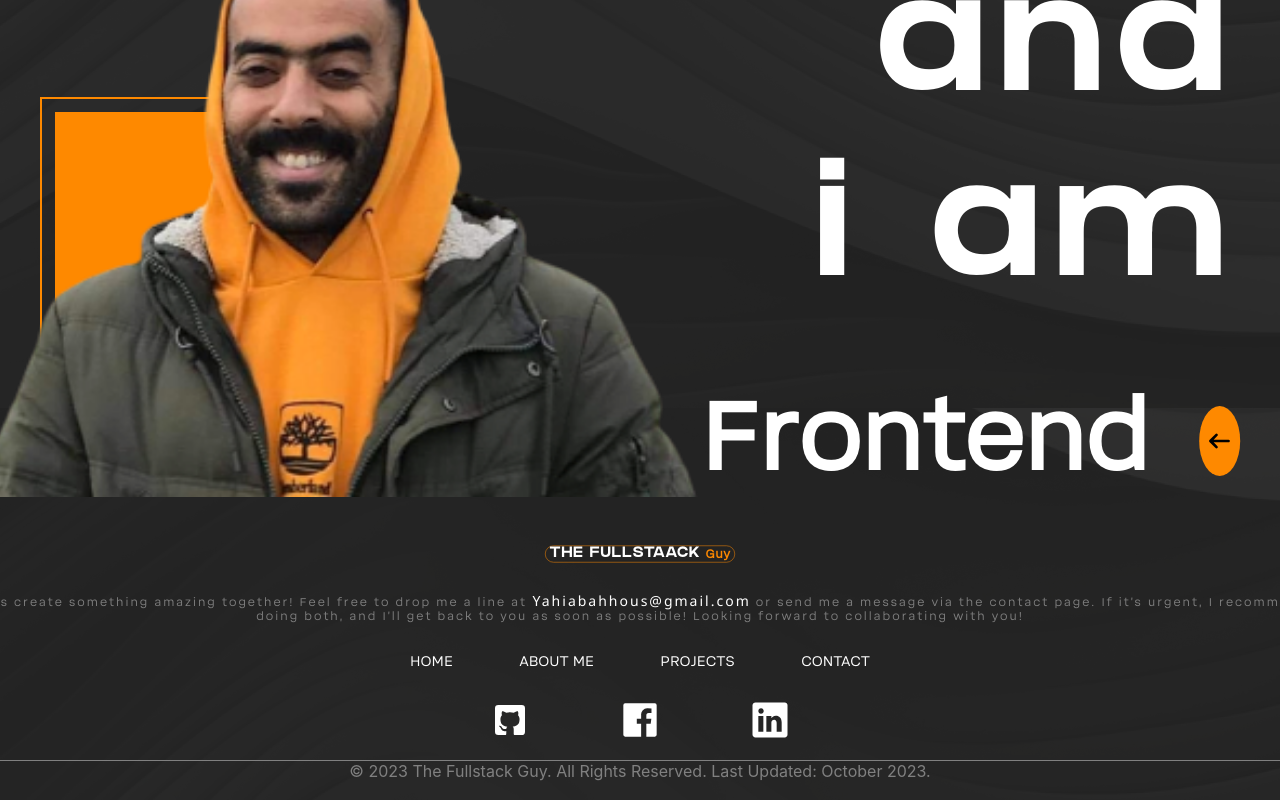
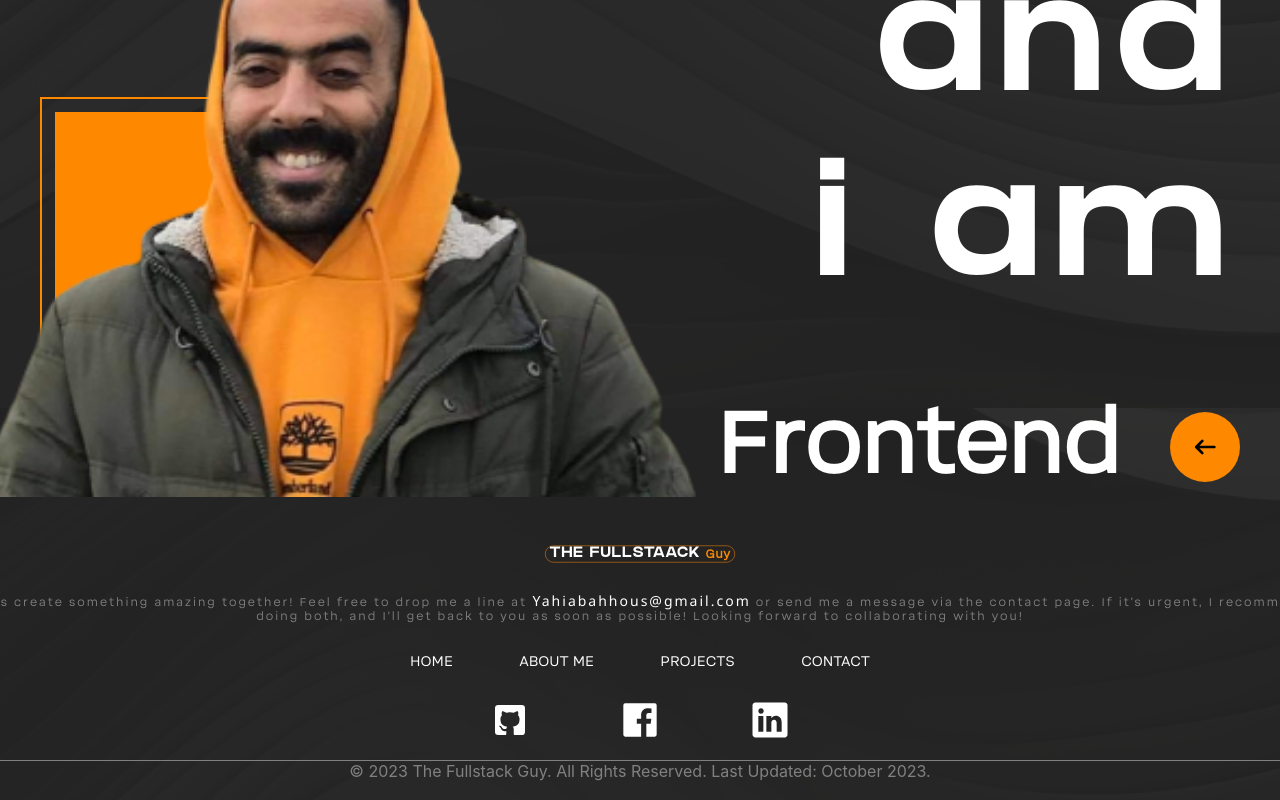
Before and after one commit to B-Yahia/portfolio-v2, a React (Create React App) app: page / in a window 1280 px wide. Shown: the part 549-1349 px from the top of the page. Built offline with nearby package versions, Linux system fonts and the light colour scheme.

Commit message:
Css adjustments

```diff
--- a/src/Components/StackTitle/StackTitle.css
+++ b/src/Components/StackTitle/StackTitle.css
@@ -18,7 +18,7 @@
 }
 .stack_title{
     color: white;
-    font-size: 100px;
+    font-size: 90px;
     font-weight: bolder;
     font-family: 'SolidenTrial';
     animation: textOP 4s infinite;
--- a/src/Sections/NavigationMenu/NavigationMenu.css
+++ b/src/Sections/NavigationMenu/NavigationMenu.css
@@ -8,7 +8,7 @@
     border-radius: 50px;
 }
 .NavigationMenu_container:hover{
-    /* border: none; */
+    border: none;
 }
 ul {
     list-style-type: none;
```
